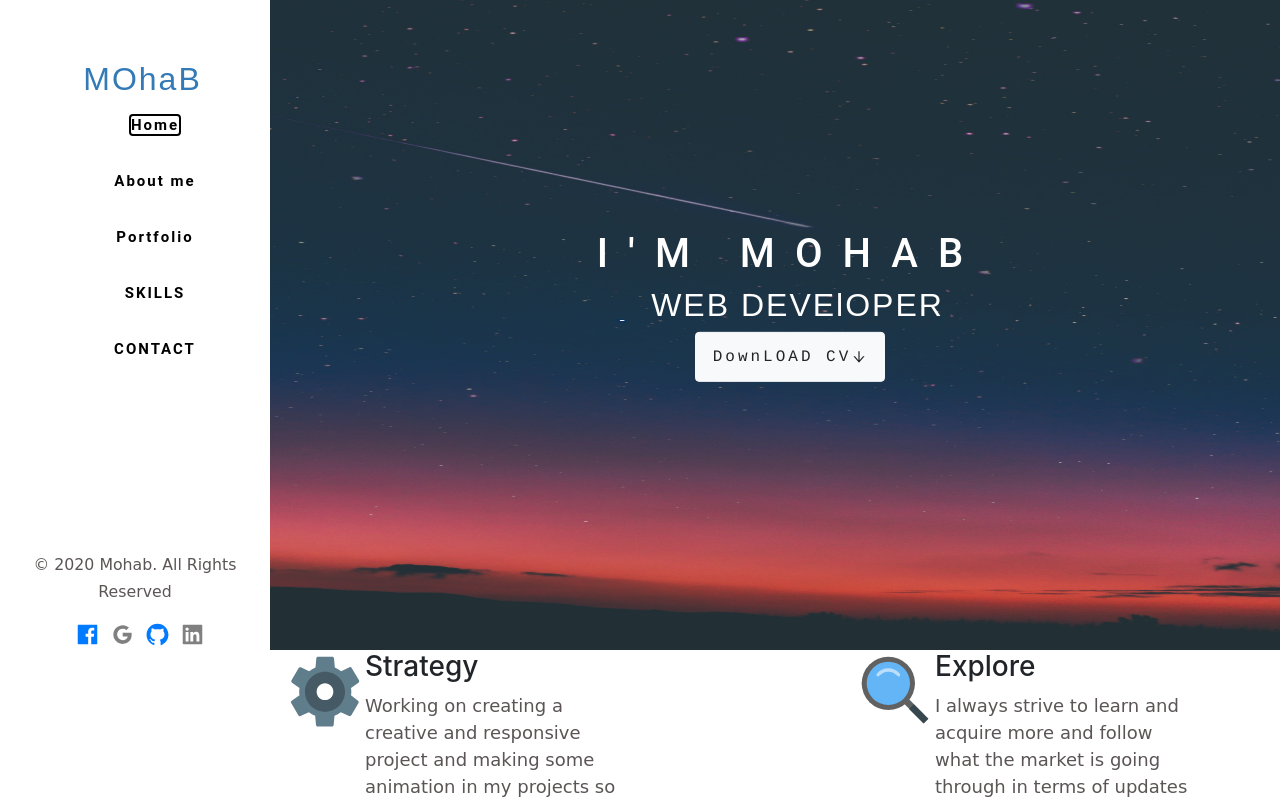
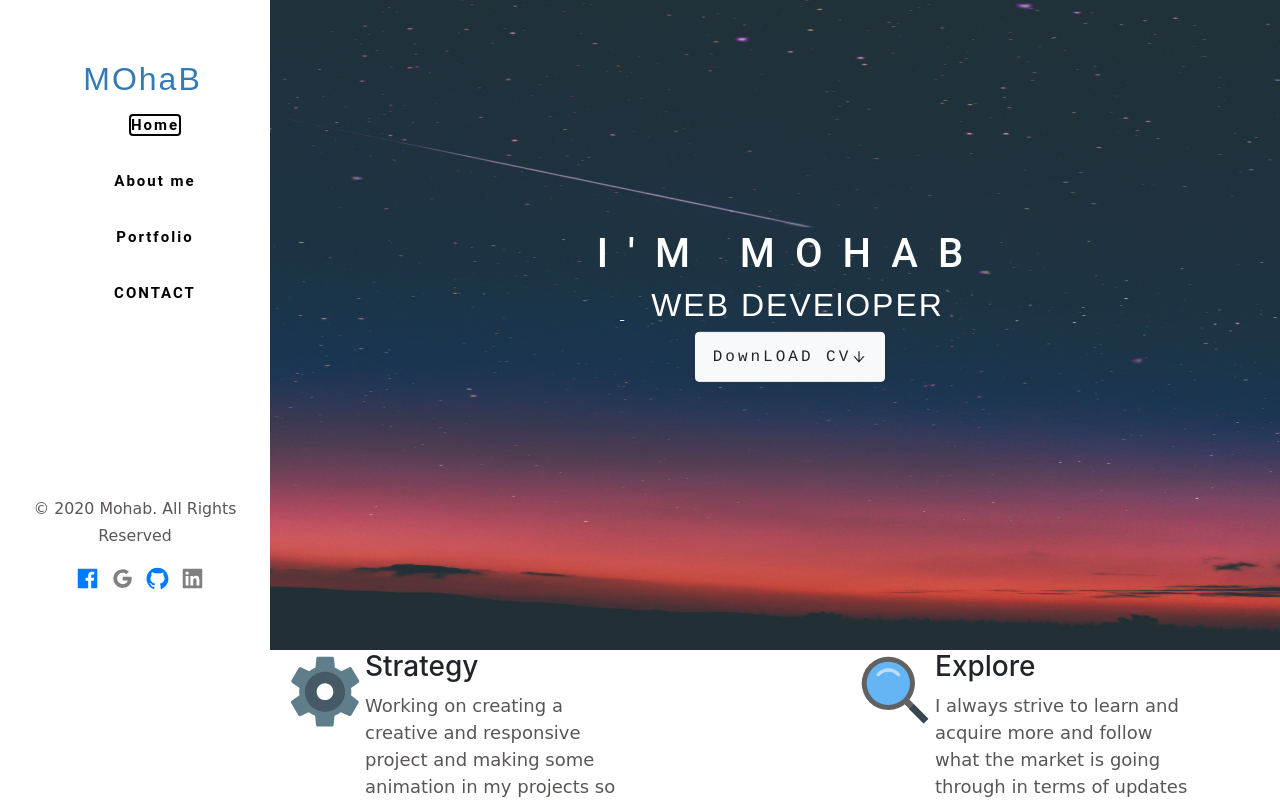
Before and after one commit to mohabElhpashy/Resume, a React (Create React App) app: page / in a window 1280 px wide. Shown: the top 800 px of the page. Built offline with nearby package versions, Linux system fonts and the light colour scheme.

Commit message:
add new fet

```diff
--- a/src/Components/Navbar/Navbar.js
+++ b/src/Components/Navbar/Navbar.js
@@ -46,11 +46,7 @@ class Nnavbar extends Component {
                   Portfolio
                 </NavLink>
               </li>
-              <li>
-                <NavLink exact activeClassName="main-nav-active" to="/SKILLS">
-                  SKILLS
-                </NavLink>
-              </li>
+
               <li>
                 <NavLink exact activeClassName="main-nav-active" to="CONTACT">
                   CONTACT
```
